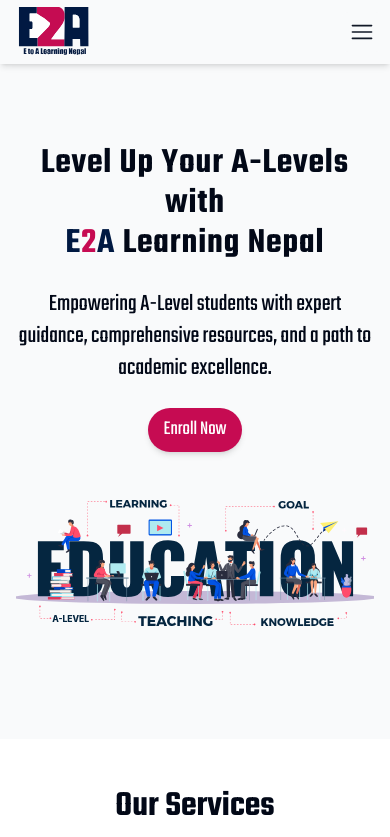
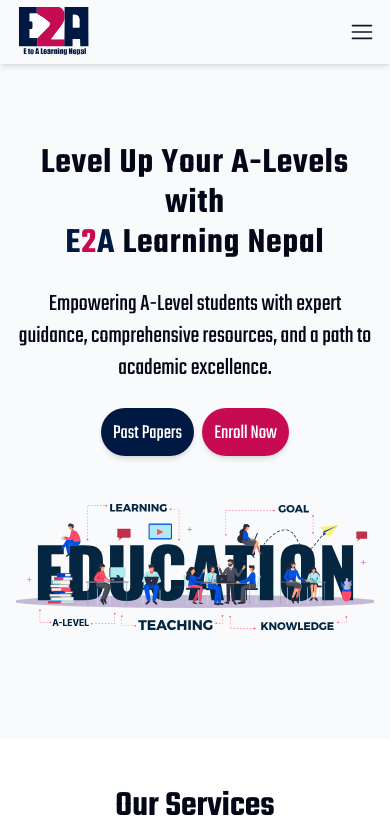
Before and after one commit to aayush-dhakal-max/e2a, a Next.js app: page / in a window 390 px wide. Shown: the top 837 px of the page. Built offline with nearby package versions, Linux system fonts and the light colour scheme.

Commit message:
pastpapers button added beside enroll now in mobile view

```diff
--- a/src/components/component/Hero.tsx
+++ b/src/components/component/Hero.tsx
@@ -25,13 +25,21 @@ export function Hero() {
           </p>
 
           {/* Enroll now button in hero section */}
-          <div className="md:py-0 py-6">
+          <div className="md:py-0 py-6 flex gap-2 justify-center">
             {/* <AlertDialog>
               <AlertDialogTrigger asChild> */}
             <Link
+              href={"/pastpapers"}
+              className={`md:hidden inline-flex items-center justify-center bg-[#001942] text-white text-xl pt-3 py-2 px-3
+                 rounded-full shadow-md hover:bg-[#3262af] focus:outline-none ${teko2.className}`}
+              prefetch={false}
+            >
+              Past Papers
+            </Link>
+            <Link
               target="_blank"
               href="https://docs.google.com/forms/d/e/1FAIpQLSeUrUaxgyKXyxQus9wz_fz-VHIweQjEE_754oFsLRfx5VNmtQ/viewform"
-              className={`md:hidden inline-flex items-center justify-center bg-[#C60B52] text-white text-xl py-2 px-4
+              className={`md:hidden inline-flex items-center justify-center bg-[#C60B52] text-white text-xl pt-3 py-2 px-3
                  rounded-full shadow-md hover:bg-[#591f35] focus:outline-none ${teko2.className}`}
               prefetch={false}
             >
```
